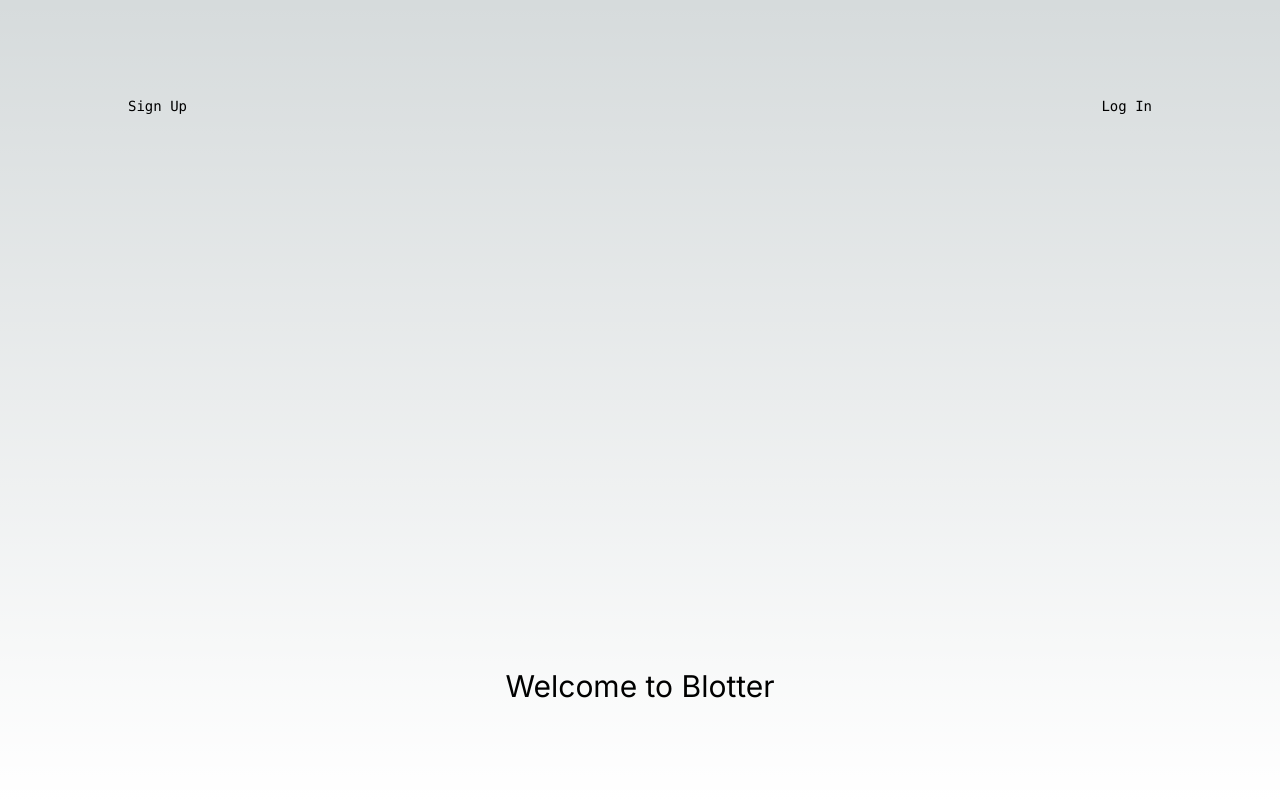
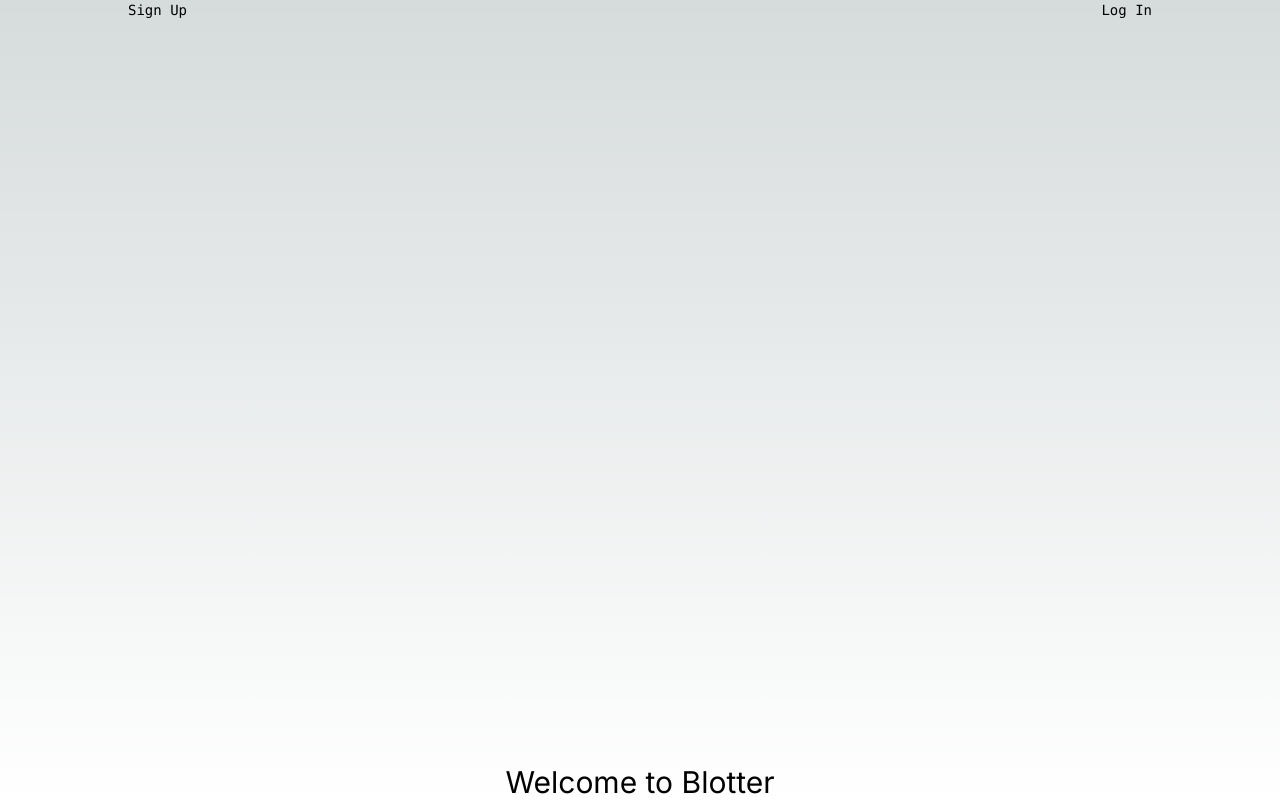
Before and after one commit to shivanshshekhar11/blotter-frontend, a Next.js app: page / in a window 1280 px wide. Built offline with nearby package versions, Linux system fonts and the light colour scheme; no server answers.

Commit message:
Update page.tsx

```diff
--- a/src/app/page.tsx
+++ b/src/app/page.tsx
@@ -30,7 +30,7 @@
   });
 
   return (
-    <main className="flex min-h-screen flex-col items-center justify-between p-24">
+    <main className="flex min-h-screen flex-col items-center justify-between p-15">
       <div className="z-10 max-w-5xl w-full items-center justify-between font-mono text-sm lg:flex">
         <Link href="/signup">Sign Up</Link>
         <Link href="/login" style={{ marginLeft: "5em" }}>
```
